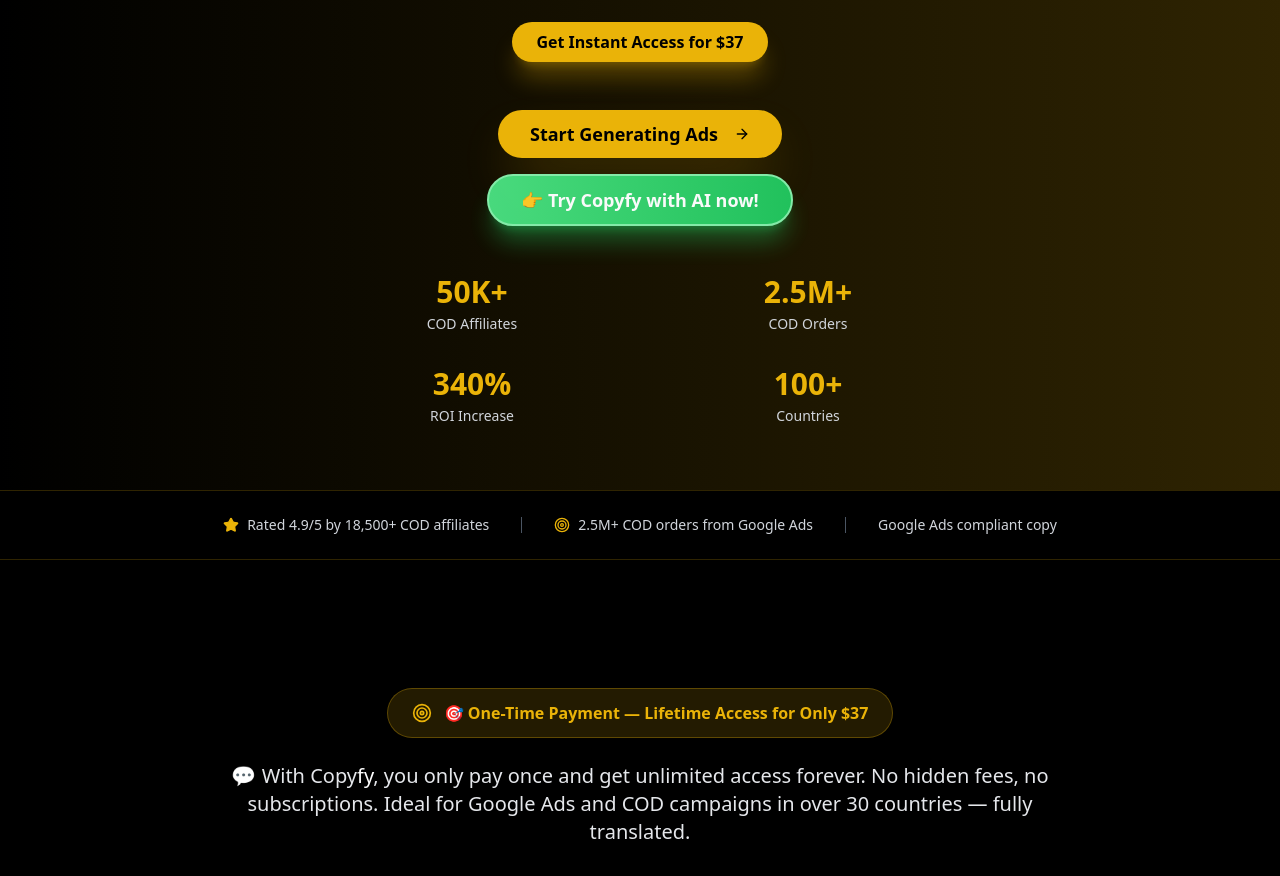
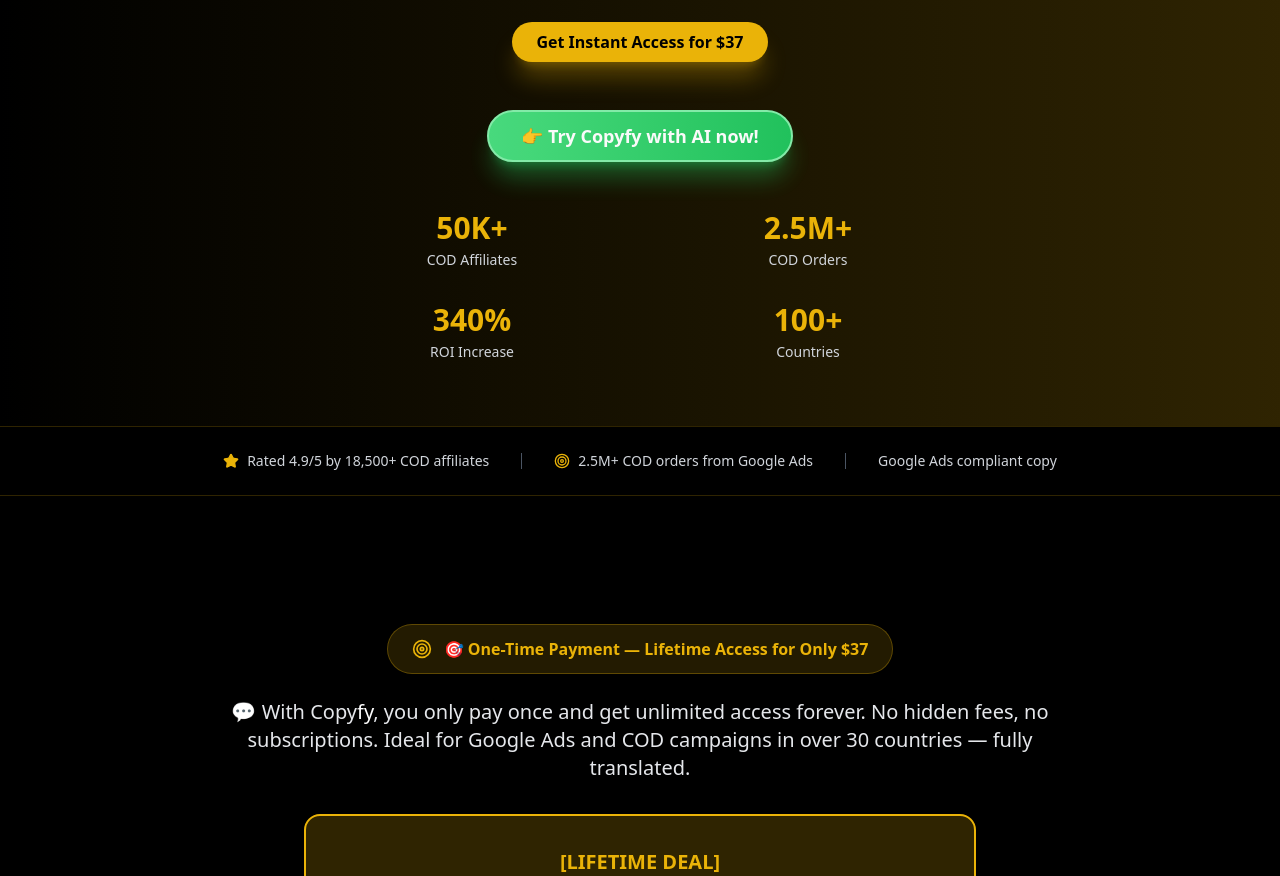
Before and after one commit to copyfy-app/copyfy-global-ads, a React (Vite) app: page / in a window 1280 px wide. Shown: the part 1803-2679 px from the top of the page. Built offline with nearby package versions, Linux system fonts and the light colour scheme.

Commit message:
Remove "Start Generating Ads" button
Removed the "Start Generating Ads" button from the Hero section.

```diff
--- a/src/components/Hero.tsx
+++ b/src/components/Hero.tsx
@@ -80,14 +80,6 @@ const Hero = ({ onGetStarted }: HeroProps) => {
         {/* CTA Buttons */}
         <div className="flex flex-col gap-3 sm:gap-4 justify-center items-center mb-8 sm:mb-12 px-4">
           <Button
-            onClick={handleBuyNow}
-            className="w-full sm:w-auto bg-yellow-500 hover:bg-yellow-600 text-black font-bold text-base sm:text-lg px-6 sm:px-8 py-4 sm:py-6 rounded-full shadow-2xl shadow-yellow-500/30 transition-all duration-300 hover:scale-105"
-          >
-            Start Generating Ads
-            <ArrowRight className="ml-2 h-4 w-4 sm:h-5 sm:w-5" />
-          </Button>
-
-          <Button
             onClick={handleTryAI}
             className="w-full sm:w-auto bg-gradient-to-r from-green-400 to-green-500 hover:from-green-500 hover:to-green-600 text-white font-bold text-base sm:text-lg px-6 sm:px-8 py-4 sm:py-6 rounded-full shadow-xl shadow-green-500/40 transition-all duration-300 animate-pulse hover:animate-none border-2 border-green-300"
           >
```
